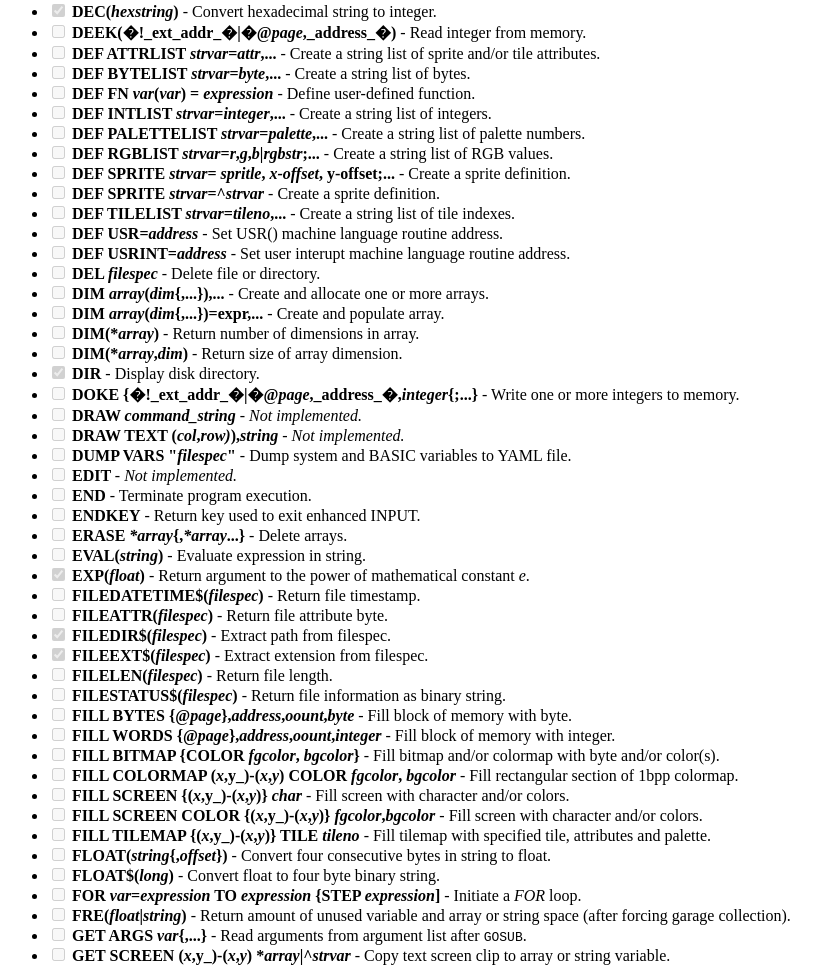
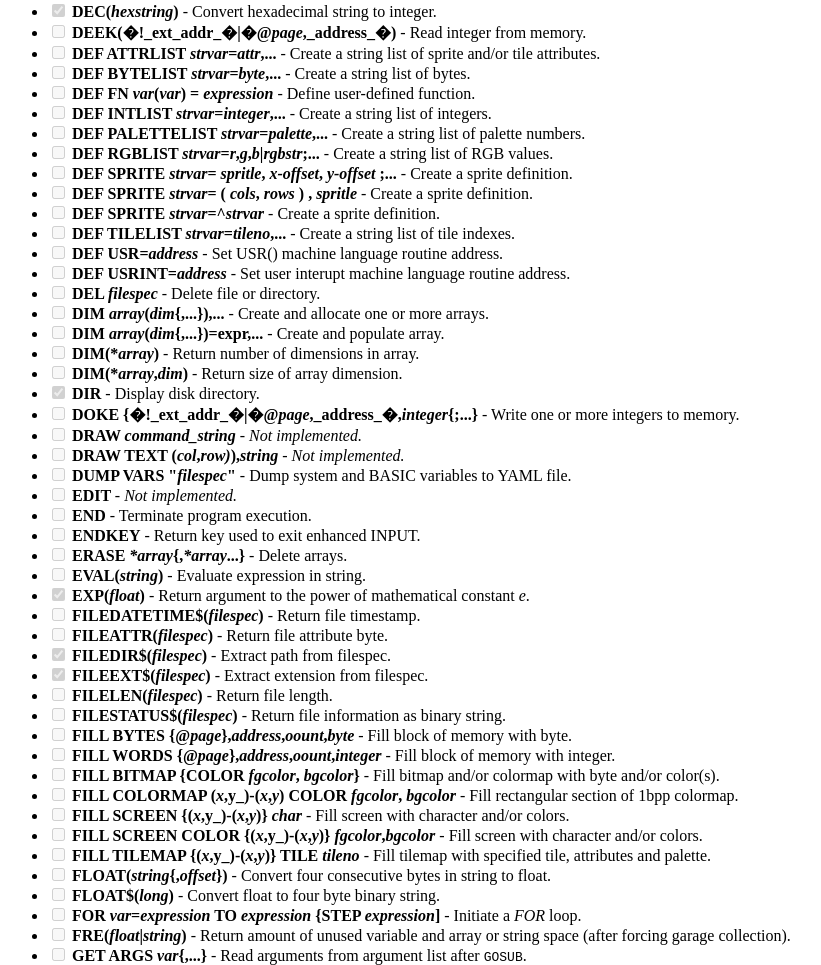
Before and after one commit to RevCurtisP/AquariusPlus, a plain HTML site: page www/release/quickref.html in a window 1280 px wide. Shown: the part 2194-3159 px from the top of the page, without its empty margins (0-821 px from the left). Drawn offline with Linux system fonts and the light colour scheme.

Commit message:
v0.24c - Fixed SET FNKEY bug, added DEF SPRITE def$=(cols,rows),spritle

```diff
--- a/www/release/quickref.html
+++ b/www/release/quickref.html
@@ -226,7 +226,10 @@ td, h1, h2, h3, h4, h5, p, ul, ol, li {
         <strong>DEF RGBLIST <em>strvar</em>=<em>r</em>,<em>g</em>,<em>b</em>|<em>rgbstr</em>;...</strong> - Create a string list of RGB values.<!--defstrlist--></li>
       <li class="task-list-item">
         <input disabled="disabled" type="checkbox" />
-        <strong>DEF SPRITE <em>strvar</em>= <em>spritle</em>, <em>x-offset</em>, y-offset;...</strong> - Create a sprite definition.<!--sprites--></li>
+        <strong>DEF SPRITE <em>strvar</em>= <em>spritle</em>, <em>x-offset</em>, <em>y-offset</em> ;...</strong> - Create a sprite definition.<!--sprites--></li>
+      <li class="task-list-item">
+        <input disabled="disabled" type="checkbox" />
+        <strong>DEF SPRITE <em>strvar</em>= ( <em>cols</em>, <em>rows</em> ) , <em>spritle</em></strong> - Create a sprite definition.<!--sprites--></li>
       <li class="task-list-item">
         <input disabled="disabled" type="checkbox" />
         <strong>DEF SPRITE <em>strvar</em>=^<em>strvar</em></strong> - Create a sprite definition.<!--sprites--></li>
```
Also changed, not shown: www/release/releases.html (+3 -1 lines), 13 other files.
